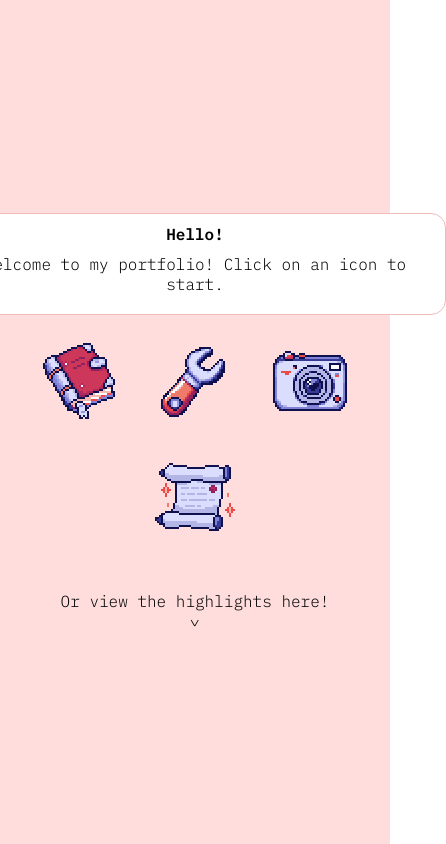
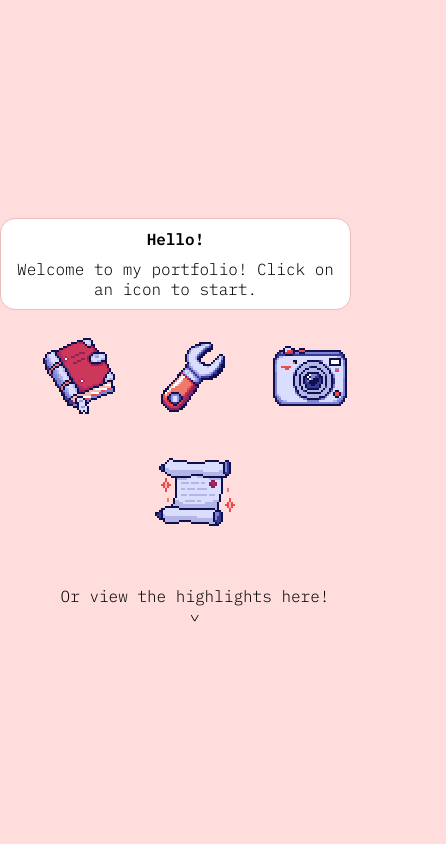
Before and after one commit to ColinVu/personal-website-v3, a React (Create React App) app in the folder my-app/: page / in a window 390 px wide. Shown: the top 844 px of the page, 446 px wide, since content can reach past the window. Built offline with nearby package versions, Linux system fonts and the light colour scheme.

Commit message:
Minor fixes for mobile users

```diff
--- /dev/null
+++ b/my-app/public/index.css
@@ -0,0 +1,3 @@
+body {
+  background-color: #FFDDDD;
+}
--- a/my-app/public/index.html
+++ b/my-app/public/index.html
@@ -9,6 +9,7 @@
       name="description"
       content="Web site created using create-react-app"
     />
+    <link rel="stylesheet" href="/index.css" />
     <link rel="apple-touch-icon" href="%PUBLIC_URL%/logo192.png" />
     <!--
       manifest.json provides metadata used when your web app is installed on a
--- a/my-app/src/App.css
+++ b/my-app/src/App.css
@@ -1,5 +1,6 @@
 .App {
     text-align: center;
+    background-color: #FFDDDD;
   }
 
   .App-logo {
@@ -50,14 +51,15 @@
 
   .infoBubble {
     background-color: #FFFFFF;
-    width: 500px;
-    height: 100px;
+    max-width: 500px;
+    width: 90%;
     display: flex;
     flex-direction: column;
     text-align: center;
     font-weight: light;
     border-radius: 15px;
     border: 1px solid #EEBBBB;
+    box-sizing: border-box;
   }
 
   .infoTitle {
@@ -71,6 +73,7 @@
     overflow-wrap: 'break-word';
     margin-left: 10px;
     margin-right: 10px;
+    margin-bottom: 10px;
   }
 
   .homePageRow2 {
```
